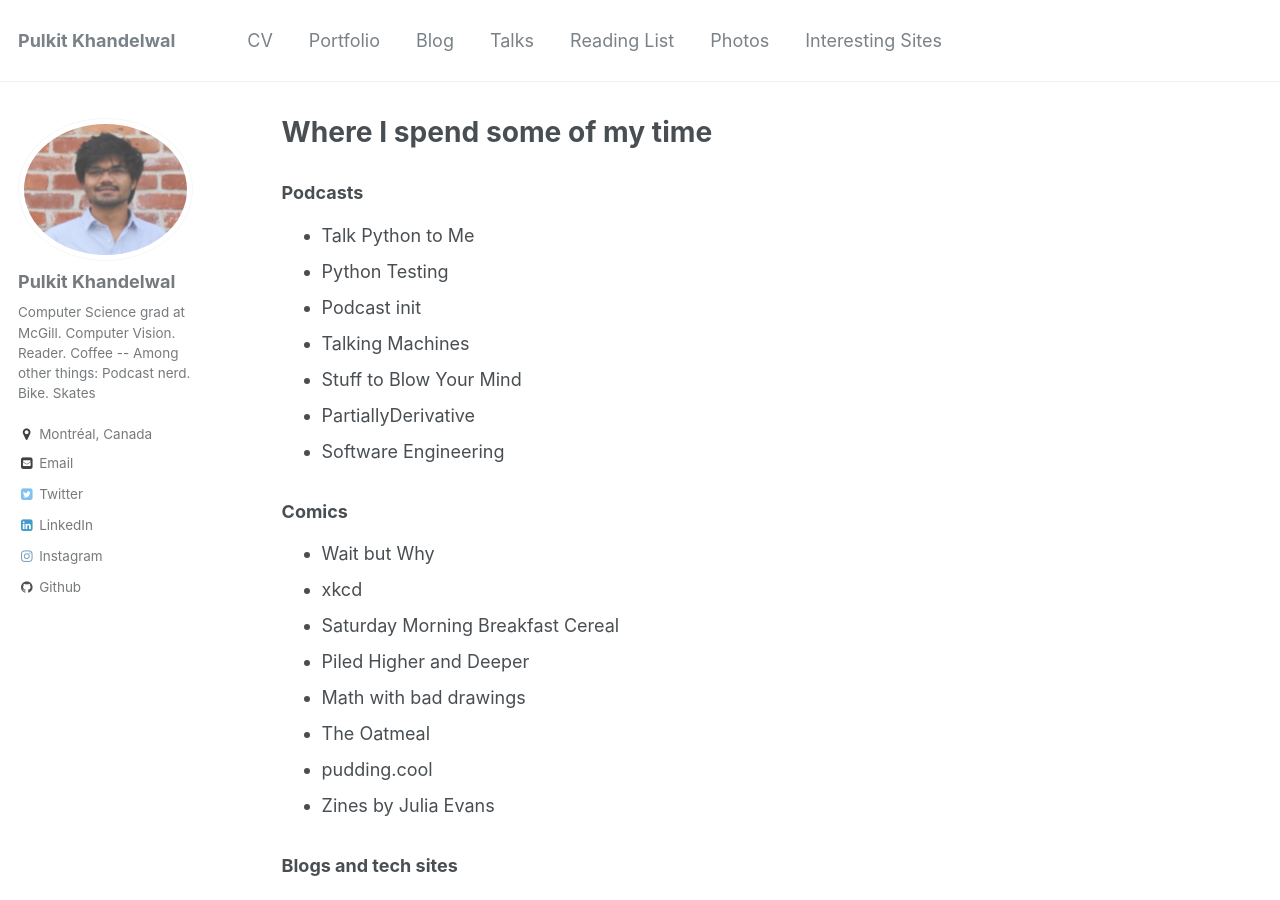
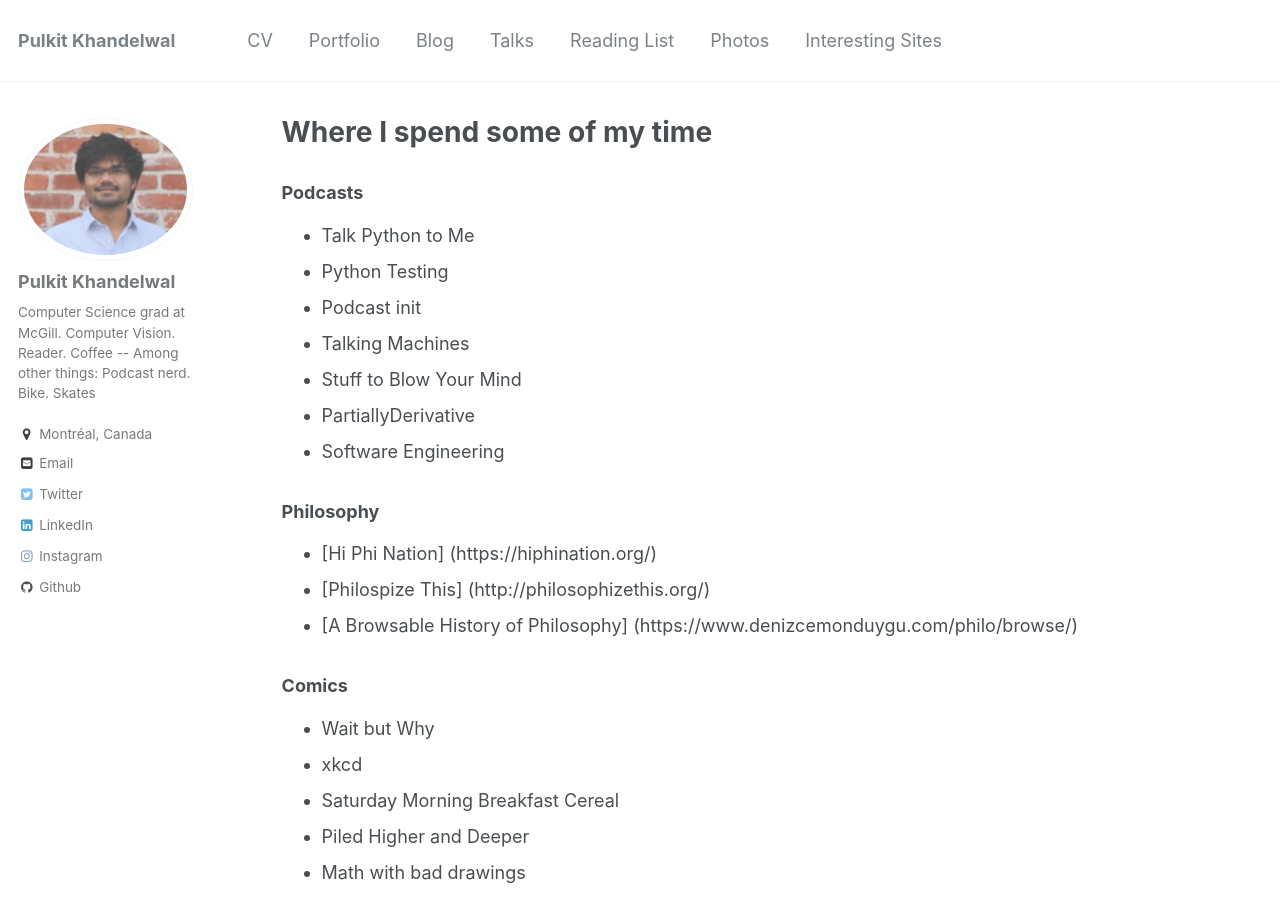
Before and after one commit to Pulkit-Khandelwal/pulkit-khandelwal.github.io, a Jekyll site: the page built from _pages/websites.md, in a window 1280 px wide and 900 px high. Built offline with Jekyll 4.4.1, drawn with Linux system fonts in a browser that asks for light colours.

Commit message:
Update websites.md

```diff
--- a/_pages/websites.md
+++ b/_pages/websites.md
@@ -14,6 +14,10 @@
 * PartiallyDerivative
 * Software Engineering
 
+### Philosophy
+* [Hi Phi Nation] (https://hiphination.org/)
+* [Philospize This] (http://philosophizethis.org/)
+* [A Browsable History of Philosophy] (https://www.denizcemonduygu.com/philo/browse/)
 
 ### Comics
 * Wait but Why
```
